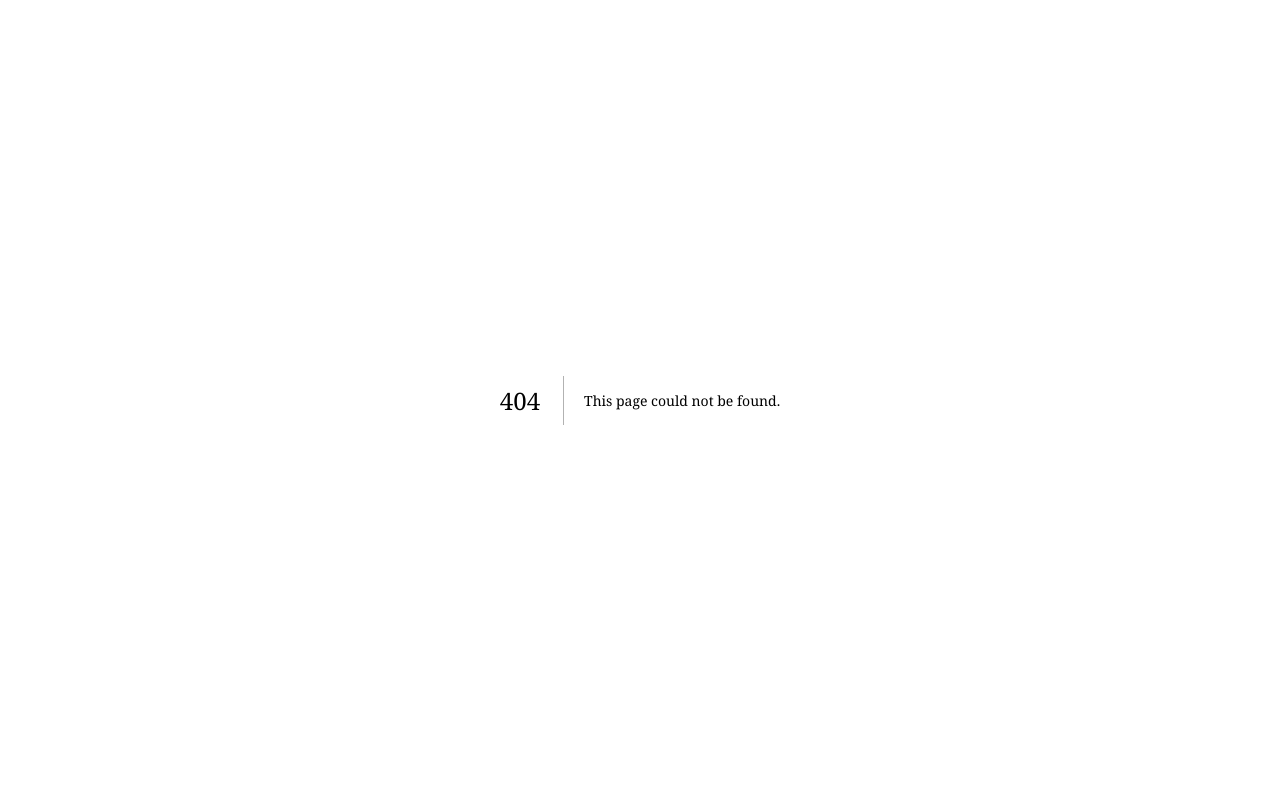
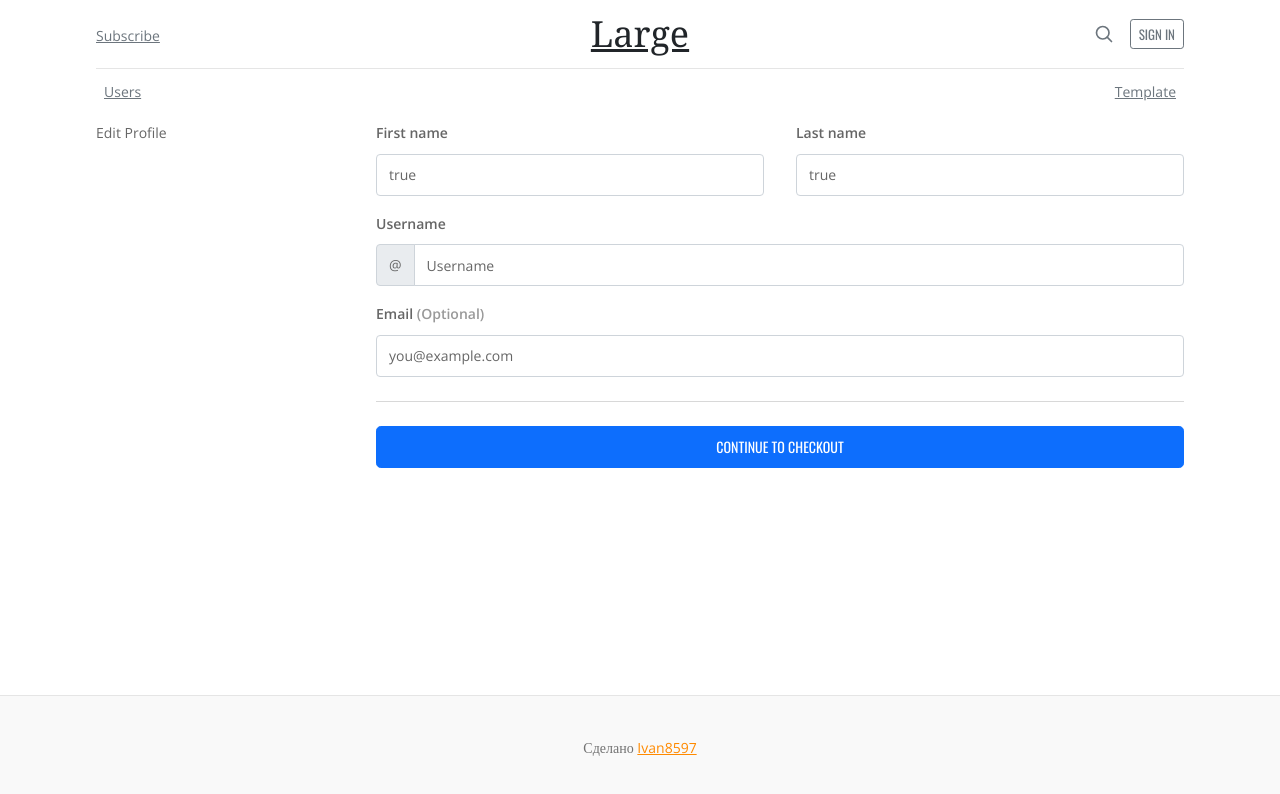
Before and after one commit to ivan8597/roadmap-1, a Next.js app in the folder client/: page /user/profile in a window 1280 px wide. Before the commit this address had no page. Shown: the top 794 px of the page. Built offline with nearby package versions, Linux system fonts and the light colour scheme.

Commit message:
task 4-4-p2

```diff
--- a/client/components/layouts/Main.js
+++ b/client/components/layouts/Main.js
@@ -4,14 +4,14 @@ import Link from "next/link"
 const MainLayout = ({ children, crumbs }) => {
   return (
 
-    <>
+    <div className="page">
       <Head>
         <meta httpEquiv="Content-Type" content="text/html; charset=UTF-8" />
         <meta httpEquiv="X-UA-Compatible" content="IE=edge" />
         <meta name="viewport" content="width=device-width, initial-scale=1, shrink-to-fit=no" />
         <title>Memico - Cinema Bootstrap HTML5 Template</title>
         {/* Bootstrap */}
-        <link href="/pattern/bootstrap/css/bootstrap.css" rel="stylesheet" type="text/css" />
+        {/* <link href="/pattern/bootstrap/css/bootstrap.css" rel="stylesheet" type="text/css" /> */}
         {/* Animate.css */}
         <link href="/pattern/animate.css/animate.css" rel="stylesheet" type="text/css" />
         {/* Font Awesome iconic font */}
@@ -54,7 +54,7 @@ const MainLayout = ({ children, crumbs }) => {
         <p>Сделано  <a href="https://github.com/ivan8597">Ivan8597</a></p>
 
       </footer>
-    </>
+    </div>
 
   )
 }
--- /dev/null
+++ b/client/components/profile/Edit.js
@@ -0,0 +1,73 @@
+const EditProfile = () => {
+  return (
+    <form className="needs-validation" noValidate>
+  <div className="row g-3">
+    <div className="col-sm-6">
+      <label htmlFor="firstName" className="form-label">
+        First name
+      </label>
+      <input
+        type="text"
+        className="form-control"
+        id="firstName"
+        placeholder
+        defaultValue
+        required
+      />
+      <div className="invalid-feedback">Valid first name is required.</div>
+    </div>
+    <div className="col-sm-6">
+      <label htmlFor="lastName" className="form-label">
+        Last name
+      </label>
+      <input
+        type="text"
+        className="form-control"
+        id="lastName"
+        placeholder
+        defaultValue
+        required
+      />
+      <div className="invalid-feedback">Valid last name is required.</div>
+    </div>
+    <div className="col-12">
+      <label htmlFor="username" className="form-label">
+        Username
+      </label>
+      <div className="input-group has-validation">
+        <span className="input-group-text">@</span>
+        <input
+          type="text"
+          className="form-control"
+          id="username"
+          placeholder="Username"
+          required
+        />
+        <div className="invalid-feedback">Your username is required.</div>
+      </div>
+    </div>
+    <div className="col-12">
+      <label htmlFor="email" className="form-label">
+        Email <span className="text-muted">(Optional)</span>
+      </label>
+      <input
+        type="email"
+        className="form-control"
+        id="email"
+        placeholder="you@example.com"
+      />
+      <div className="invalid-feedback">
+        Please enter a valid email address for shipping updates.
+      </div>
+    </div>
+    </div>
+   <hr className="my-4" />
+  <button className="w-100 btn btn-primary btn-lg" type="submit">
+    Continue to checkout
+  </button>
+</form>
+
+  )
+}
+
+export default EditProfile;
--- a/client/components/sections/Header.js
+++ b/client/components/sections/Header.js
@@ -18,7 +18,7 @@ const HeaderSection = () => {
                                 <path d="M21 21l-5.2-5.2" />
                             </svg>
                         </a>
-                        <a className="btn btn-sm btn-outline-secondary" href="#">Sign up</a>
+                        <Link href="/signin"><a className="btn btn-sm btn-outline-secondary" >Sign in</a></Link>
                     </div>
                 </div>
             </header>
--- a/client/package.json
+++ b/client/package.json
@@ -11,7 +11,7 @@
   "author": "",
   "license": "ISC",
   "dependencies": {
-    "bootstrap": "^4.6.0",
+
     "next": "^10.0.8",
     "react": "^17.0.1",
     "react-bootstrap-icons": "^1.4.0",
--- /dev/null
+++ b/client/pages/signin.js
@@ -0,0 +1,43 @@
+import Link from "next/link"
+const SigninPage = () => {
+    return (
+        <div className="text-center signinpage">
+            <main className="form-signin">
+                <form>
+                    <h1 className="h3 mb-3 fw-normal">Please sign in</h1>
+                    <div className="form-floating">
+                        <input
+                            type="email"
+                            className="form-control"
+                            id="floatingInput"
+                            placeholder="name@example.com"
+                        />
+                        <label htmlFor="floatingInput">Email address</label>
+                    </div>
+                    <div className="form-floating">
+                        <input
+                            type="password"
+                            className="form-control"
+                            id="floatingPassword"
+                            placeholder="Password"
+                        />
+                        <label htmlFor="floatingPassword">Password</label>
+                    </div>
+                    <div className="checkbox mb-3">
+                        <label>
+                            <input type="checkbox" defaultValue="remember-me" /> Remember me
+                        </label>
+                    </div>
+                    <button className="w-100 btn btn-lg btn-primary" type="submit">
+                        Sign in
+                    </button>
+                    <p className="mt-5 mb-3 text-muted">
+                        <Link href="/signup"><a className="btn btn-link">Sign up</a></Link>
+                    </p>
+                </form>
+            </main>
+        </div>
+    )
+}
+
+export default SigninPage;
--- /dev/null
+++ b/client/pages/user/profile.js
@@ -0,0 +1,20 @@
+import MainLayout from "../../components/layouts/Main";
+import EditProfile from "../../components/profile/edit";
+
+const ProfilePage = () => {
+  return (
+    <MainLayout>
+        <div className="row ">
+         <div className="col-md-3">Edit Profile</div>
+         <div className="col-md-9">
+             <EditProfile/>
+         </div>
+        </div>
+
+
+
+         </MainLayout>
+  )
+}
+
+export default ProfilePage;
--- /dev/null
+++ b/client/scss/signin.scss
@@ -0,0 +1,37 @@
+
+
+.signinpage{
+  display: flex;
+  align-items: center;
+  padding-top: 40px;
+  padding-bottom: 40px;
+  background-color: #f5f5f5;
+  height: 100vh;
+}
+
+.form-signin {
+  width: 100%;
+  max-width: 330px;
+  padding: 15px;
+  margin: auto;
+}
+
+.form-signin .checkbox {
+  font-weight: 400;
+}
+
+.form-signin .form-floating:focus-within {
+  z-index: 2;
+}
+
+.form-signin input[type="email"] {
+  margin-bottom: -1px;
+  border-bottom-right-radius: 0;
+  border-bottom-left-radius: 0;
+}
+
+.form-signin input[type="password"] {
+  margin-bottom: 10px;
+  border-top-left-radius: 0;
+  border-top-right-radius: 0;
+}
--- a/client/scss/style.scss
+++ b/client/scss/style.scss
@@ -1,5 +1,6 @@
 @import '../node_modules/bootstrap/scss/bootstrap.scss';
 @import './blog.scss';
+@import './signin.scss';
 // .container{
 //     width: 970px;
 //     margin: 0 auto;
@@ -20,3 +21,11 @@
 .entity-extra-title.green{
  color:green;
 }
+.page{
+    height: 100vh;
+    display: flex;
+    flex-direction: column;
+}
+main{
+ flex:1;
+}
--- a/package.json
+++ b/package.json
@@ -9,6 +9,8 @@
   },
   "keywords": [],
   "author": "",
-  "license": "ISC"
-
+  "license": "ISC",
+  "dependencies": {
+    "bootstrap": "^5.0.0-beta3"
+  }
 }
```
Also changed, not shown: client/pages/signup.js (added, +52 -0 lines), 1 other file (tests, documents, lock files or other folders).
